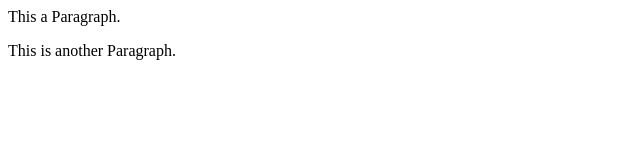
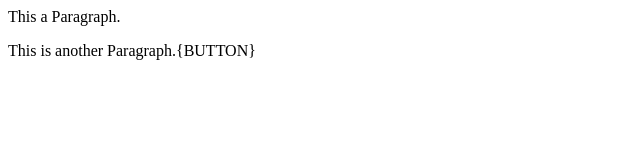
Before and after one commit to ArvantPratap/localrepo, a plain HTML site: page index.html in a window 1280 px wide. Shown: the full height of the page, 0-640 px from the left. Drawn offline with Linux system fonts and the light colour scheme.

```diff
--- a/index.html
+++ b/index.html
@@ -1,2 +1,2 @@
 <p>This a Paragraph.</p>
-<p>This is another Paragraph.</p>
+<p>This is another Paragraph.{BUTTON}</p>
```
